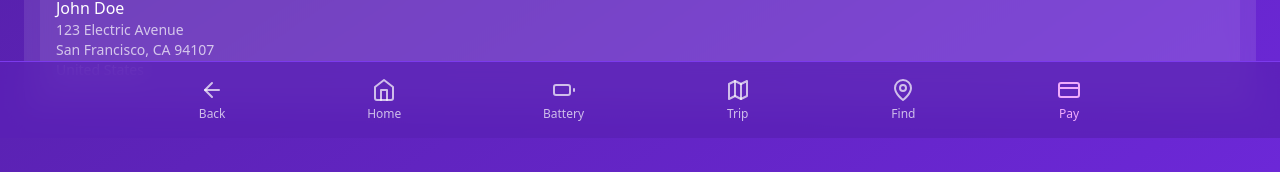
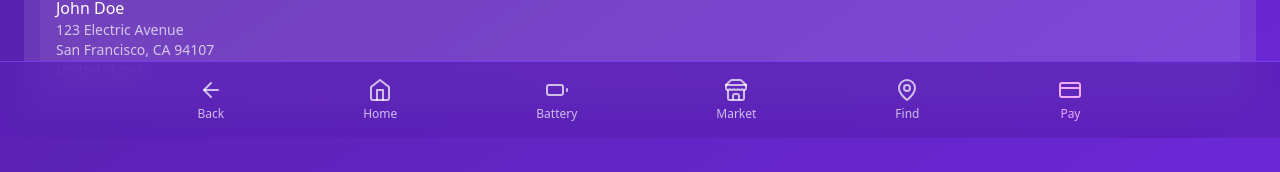
Before and after one commit to MUGESHKANNANS/VIT_EVENT, a React (Vite) app: page /payments in a window 1280 px wide. Shown: the part 662-834 px from the top of the page. Built offline with nearby package versions, Linux system fonts and the light colour scheme.

Commit message:
NavBar.tsx

```diff
--- a/src/components/NavBar.tsx
+++ b/src/components/NavBar.tsx
@@ -1,6 +1,6 @@
 import React from 'react';
 import { useNavigate, useLocation } from 'react-router-dom';
-import { Home, Battery, Map, MapPin, ArrowLeft, CreditCard } from 'lucide-react';
+import { Home, Battery, Map, MapPin, ArrowLeft, CreditCard, Store } from 'lucide-react';
 import { motion } from 'framer-motion';
 
 interface NavBarProps {
@@ -48,11 +48,11 @@ const NavBar: React.FC<NavBarProps> = ({ mode }) => {
 
               <motion.button
                 whileTap={{ scale: 0.9 }}
-                className={`flex flex-col items-center ${isActive('/trip-planner') ? 'text-secondary-300' : 'text-white/70'}`}
-                onClick={() => navigate('/trip-planner')}
+                className={`flex flex-col items-center ${isActive('/marketplace') ? 'text-secondary-300' : 'text-white/70'}`}
+                onClick={() => navigate('/marketplace')}
               >
-                <Map size={24} />
-                <span className="text-xs mt-1">Trip</span>
+                <Store size={24} />
+                <span className="text-xs mt-1">Market</span>
               </motion.button>
 
               <motion.button
```
